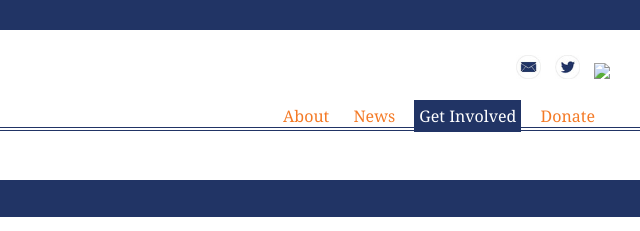
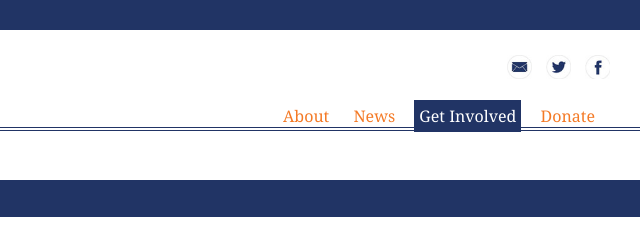
Before and after one commit to icespide/mahurin-website, a plain HTML site: page get-involved.html in a window 1280 px wide. Shown: the top 231 px of the page, 640-1280 px from the left. Drawn offline with Linux system fonts and the light colour scheme.

Commit message:
fix: facebook icon fix

```diff
--- a/get-involved.html
+++ b/get-involved.html
@@ -23,7 +23,7 @@
             <div class="social">
               <a href=""><img src="images/mail-icon.png" /></a>
               <a href=""><img src="images/twitter-icon.png" /></a>
-              <a href=""><img src="images/facebook.png" /></a>
+              <a href=""><img src="images/facebook-icon.png" /></a>
             </div>
             <nav class="main-nav">
               <a href="about.html">About</a>
```
